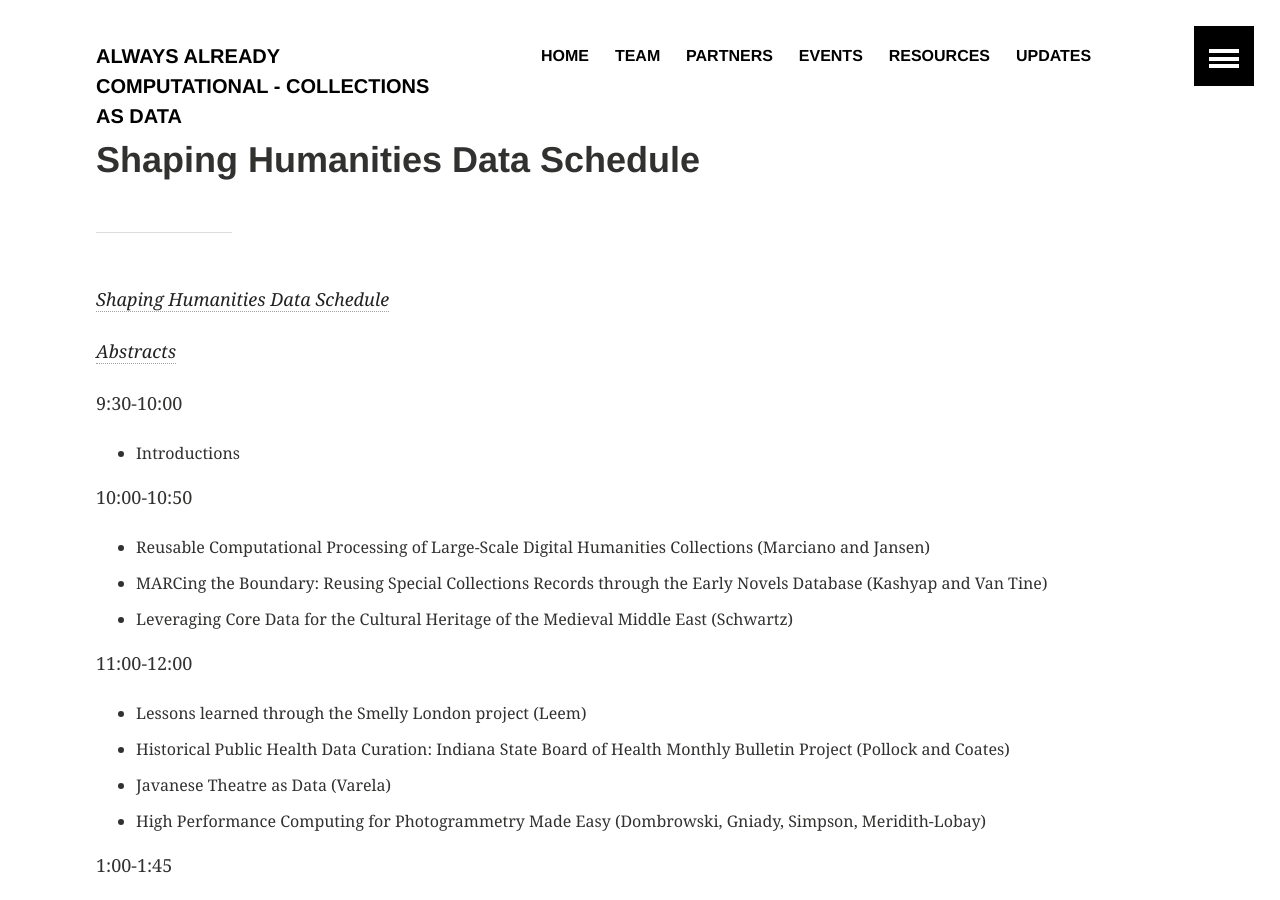
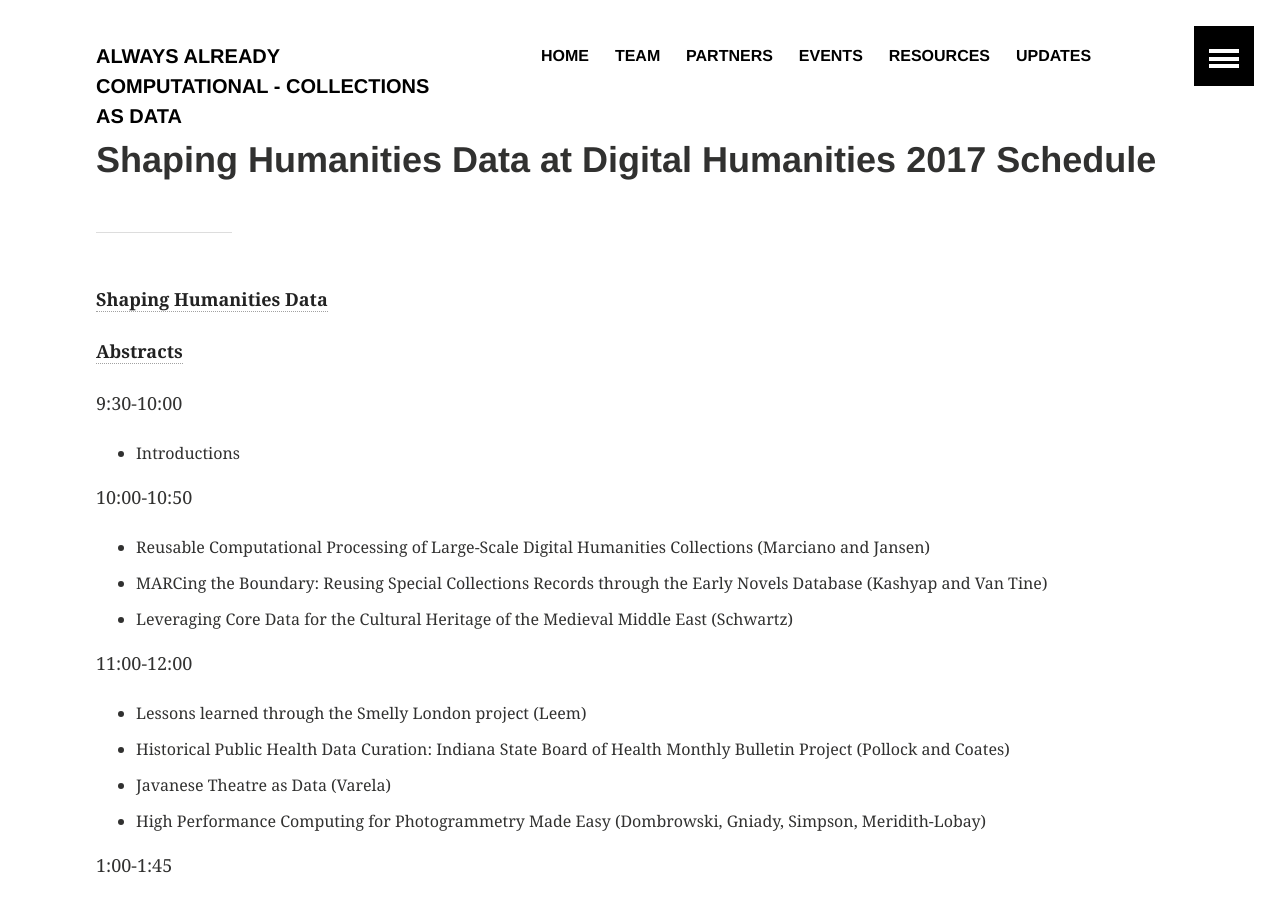
Before and after one commit to collectionsasdata/collectionsasdata.github.io, a Jekyll site: the page built from shapingdata_dh2017_schedule.md, in a window 1280 px wide and 900 px high. Built offline with Jekyll 4.4.1, drawn with Linux system fonts in a browser that asks for light colours.

Commit message:
Update shapingdata_dh2017_schedule.md

```diff
--- a/shapingdata_dh2017_schedule.md
+++ b/shapingdata_dh2017_schedule.md
@@ -1,11 +1,11 @@
 ---
 layout: archive
-title:  "Shaping Humanities Data Schedule"
+title:  "Shaping Humanities Data at Digital Humanities 2017 Schedule"
 ---
 ---
-[*Shaping Humanities Data Schedule*](https://collectionsasdata.github.io/shaping/)
+[**Shaping Humanities Data**](https://collectionsasdata.github.io/shaping/)
 
-[*Abstracts*](https://collectionsasdata.github.io/shapingdata_dh2017_abstracts/)
+[**Abstracts**](https://collectionsasdata.github.io/shapingdata_dh2017_abstracts/)
 
 9:30-10:00
 
```
